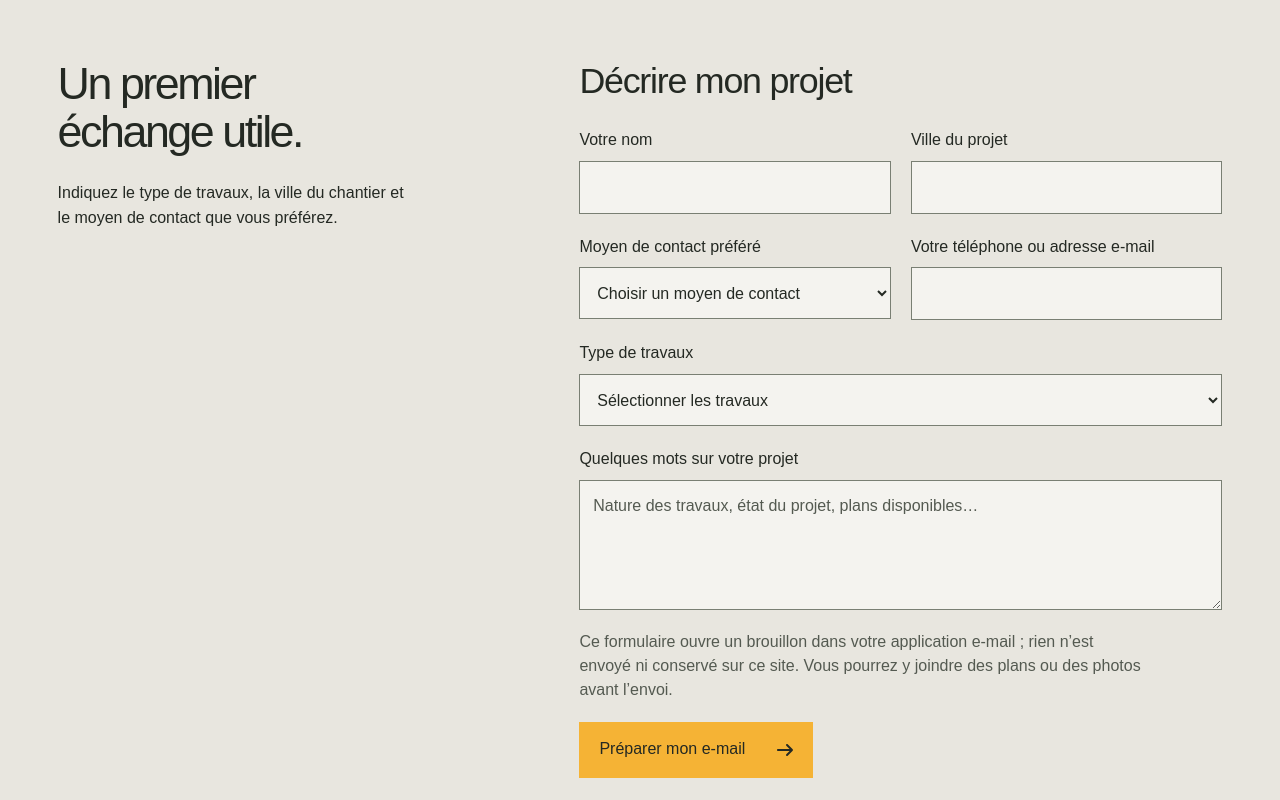
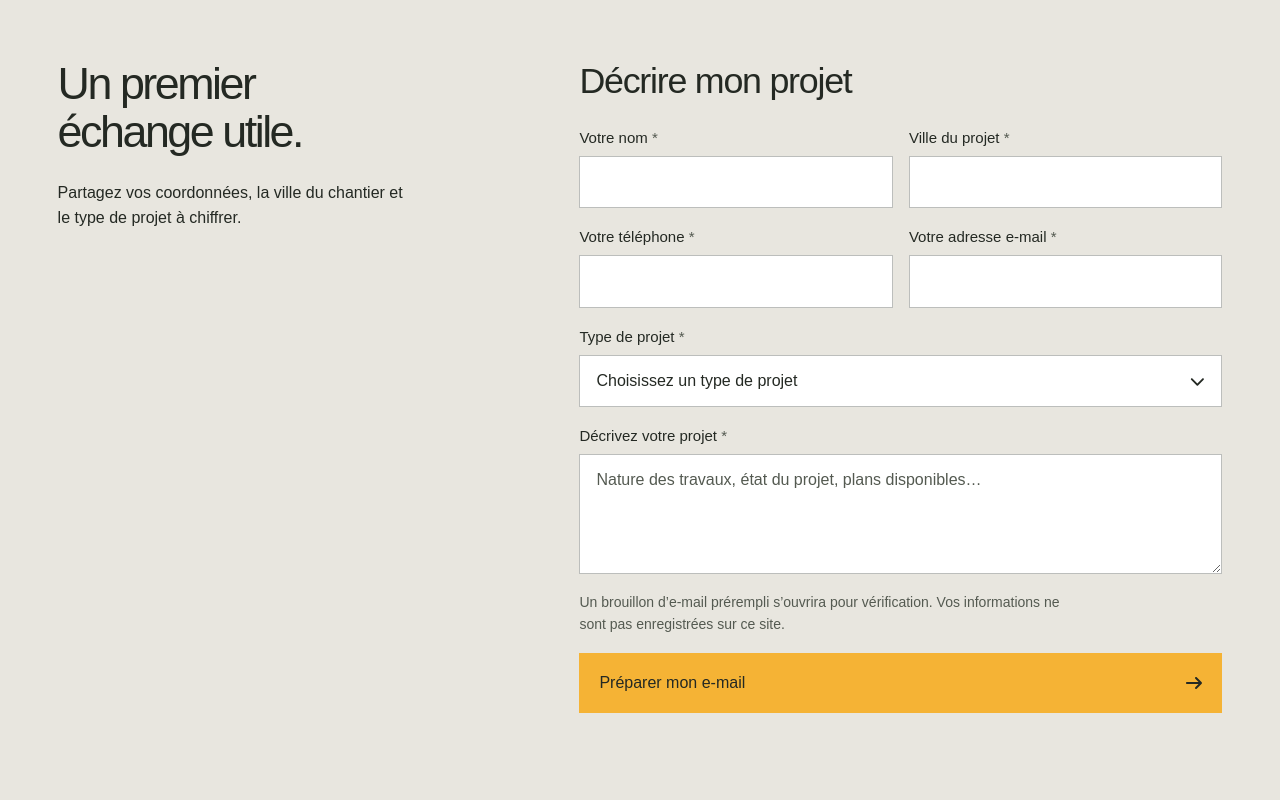
Before and after one commit to yassinejoundi/shamsbusine, a Next.js app: page /contact in a window 1280 px wide. Shown: the part 1120-1920 px from the top of the page. Built offline with nearby package versions, Linux system fonts and the light colour scheme; a web font is replaced by a local one.

Commit message:
feat(home): redesign quote form

```diff
--- a/app/globals.css
+++ b/app/globals.css
@@ -156,23 +156,45 @@ details > p { padding-block-start: 1rem; max-width: 53ch; }
 .faq-list details:nth-child(odd), .faq-list details[open] { background: var(--surface); }
 .faq-list summary { font-weight: 500; }
 .faq-list details > p { padding-block-end: .5rem; }
-.quote-section { background: var(--surface); padding-block: 5.5rem; padding-block-start: clamp(3rem, 4vw, 4rem); }
-.quote-layout { display: grid; grid-template-columns: minmax(0, 1fr) minmax(0, 1fr); gap: 8%; align-items: start; }
-.quote-copy > p { max-width: 36ch; margin-block-start: 2rem; }
-.contact-links { display: flex; flex-direction: column; align-items: flex-start; gap: .8rem; margin-block-start: 2rem; }
+.quote-section { background: var(--ink); color: var(--ground); padding-block: clamp(4rem, 8vw, 7rem); }
+.quote-layout { display: grid; grid-template-columns: minmax(0, .76fr) minmax(0, 1.24fr); gap: clamp(3rem, 7vw, 7rem); align-items: start; }
+.quote-copy { padding-block-start: .75rem; }
+.quote-copy h2 { max-width: 8ch; color: var(--ground); font-size: clamp(3.5rem, 6.2vw, 6.5rem); line-height: .94; letter-spacing: -.06em; }
+.quote-copy > p { max-width: 38ch; margin-block-start: 1.75rem; color: var(--ground); font-size: 1.125rem; }
+.contact-links { display: flex; flex-direction: column; align-items: flex-start; gap: .25rem; margin-block-start: 2rem; }
 .contact-links > a { display: inline-flex; align-items: center; min-height: 44px; gap: 1rem; overflow-wrap: anywhere; }
-.contact-links svg { width: 1rem; flex-shrink: 0; }
-.quote-form { display: flex; flex-direction: column; gap: 1.25rem; }
-.form-row { display: grid; grid-template-columns: minmax(0, 1fr) minmax(0, 1fr); gap: 1.25rem; }
-.quote-form label { display: flex; flex-direction: column; gap: .5rem; min-width: 0; font-weight: 500; }
+.contact-links svg { width: 1rem; flex: 0 0 1rem; color: var(--accent); }
+.quote-address { display: grid; grid-template-columns: 1.25rem minmax(0, 1fr); gap: 1rem; max-width: 36ch; margin-block-start: 1.75rem; font-style: normal; }
+.quote-address > svg { margin-block-start: .25rem; color: var(--accent); }
+.quote-address > span { display: grid; gap: .4rem; }
+.quote-address strong { color: var(--accent); font-size: .875rem; font-weight: 600; }
+.quote-address span span { line-height: 1.5; }
+.quote-form-panel { padding: clamp(1.5rem, 3vw, 3.25rem); background: var(--ground); color: var(--ink); }
+.quote-form-heading { margin-block-end: 1.75rem; }
+.quote-form-heading h3 { font-size: clamp(1.75rem, 3vw, 2.5rem); line-height: 1.05; letter-spacing: -.04em; }
+.quote-form-heading > p:last-child { max-width: 42ch; margin-block-start: .75rem; color: var(--secondary); }
+.quote-form { display: flex; flex-direction: column; gap: 1.125rem; margin-block-start: 0; }
+.form-row { display: grid; grid-template-columns: minmax(0, 1fr) minmax(0, 1fr); gap: 1rem; }
+.quote-form label { display: flex; flex-direction: column; gap: .5rem; min-width: 0; font-size: .9375rem; font-weight: 500; line-height: 1.4; }
+.form-label-text { display: block; }
+.required-mark { color: var(--secondary); }
+.form-select { position: relative; display: block; min-width: 0; }
 input, select, textarea { display: block; width: 100%; min-width: 0; border: 1px solid var(--input-edge); border-radius: 0; background: var(--ground); color: var(--ink); padding: .8rem; font-size: 1rem; font-weight: 400; }
 input, select { min-height: 52px; }
 textarea { resize: vertical; min-height: 120px; }
 textarea::placeholder { color: var(--secondary); }
-.form-note, .form-status { font-size: 1rem; line-height: 1.5; }
+.quote-form input, .quote-form select, .quote-form textarea { padding: .875rem 1rem; border-color: rgb(36 41 35 / 30%); background: var(--paper); }
+.quote-form select { appearance: none; cursor: pointer; }
+.quote-form select option { padding: .65rem 1rem; background: var(--ground); color: var(--ink); }
+.quote-form select option:checked { background: var(--accent); color: var(--ink); }
+.quote-form select option:disabled { color: var(--secondary); }
+.form-select-arrow { position: absolute; inset-inline-end: 1rem; inset-block-start: 50%; color: var(--ink); pointer-events: none; transform: translateY(-50%); }
+.quote-form :is(input, select, textarea):focus-visible { outline-color: var(--ink); outline-offset: 2px; border-color: var(--ink); }
+.quote-form .button { align-self: stretch; justify-content: space-between; min-height: 60px; }
+.form-note, .form-status { font-size: .875rem; line-height: 1.55; }
 .form-note { color: var(--secondary); }
 .form-status:empty { display: none; }
-.quote-form .button { align-self: flex-start; }
+.quote-form .form-status { color: var(--secondary); }
 .site-footer { background: var(--ink); color: var(--ground); padding-block: 3rem 1.5rem; }
 .footer-signature { font-size: clamp(2.9rem, 12.6vw, 12.5rem); line-height: 1.15; letter-spacing: -.065em; font-weight: 450; margin-block-end: 3rem; max-width: none; }
 .footer-main { display: grid; grid-template-columns: 1.4fr .6fr 1fr; gap: 3rem; }
@@ -212,6 +234,13 @@ textarea::placeholder { color: var(--secondary); }
 
 @media (max-width: 799px) {
   .process-steps li { grid-template-columns: minmax(0, 1fr); gap: .65rem; }
+}
+
+@media (max-width: 1099px) {
+  .quote-layout { grid-template-columns: minmax(0, 1fr); gap: 3rem; }
+  .quote-copy { max-width: 48rem; }
+  .quote-copy h2 { max-width: 12ch; }
+  .quote-form .form-row { grid-template-columns: minmax(0, 1fr) minmax(0, 1fr); }
 }
 
 @media (max-width: 699px) {
@@ -275,10 +304,14 @@ textarea::placeholder { color: var(--secondary); }
   .faq-list details { padding-inline: 1rem; }
   .questions .faq-list details { padding-inline: 1rem; }
   .questions .faq-answer > p { padding-inline-end: 0; }
-  .quote-copy > p { margin-block-start: 1.5rem; }
-  .quote-section { padding-block-start: 3rem; }
+  .quote-section { padding-block: 3rem; }
+  .quote-copy > p { margin-block-start: 1.25rem; font-size: 1rem; }
   .contact-links { margin-block-start: 1.5rem; gap: .4rem; }
+  .quote-form .form-row { grid-template-columns: minmax(0, 1fr); }
   .quote-form { margin-block-start: 1rem; }
+  .quote-form-panel .quote-form { margin-block-start: 0; }
+  .quote-form-panel { padding: 1.25rem; }
+  .quote-form-heading { margin-block-end: 1.25rem; }
   .footer-signature { margin-block-end: 2rem; }
   .footer-main { grid-template-columns: minmax(0, 1fr) minmax(0, 1.5fr); gap: 2rem 1.25rem; }
   .footer-identity { grid-column: 1 / -1; }
@@ -297,6 +330,10 @@ textarea::placeholder { color: var(--secondary); }
   html { scroll-behavior: smooth; }
   .button { transition: background-color 150ms ease-out, transform 150ms ease-out; }
   .button:not(:disabled):active { transform: scale(.96); }
+  .form-select-arrow { transition: transform 220ms cubic-bezier(.2, .8, .2, 1), color 180ms ease; }
+  .form-select:focus-within .form-select-arrow { color: var(--accent-hover); transform: translateY(-50%) rotate(180deg); }
+  .quote-form .button .arrow-icon { transition: transform 180ms ease; }
+  .quote-form .button:hover .arrow-icon { transform: translateX(.25rem); }
 }
 @media (prefers-reduced-motion: reduce) {
   /* ScrollTrigger can restore a cached inline scroll behavior after refresh. */
--- a/components/contact/ContactEnquiry.tsx
+++ b/components/contact/ContactEnquiry.tsx
@@ -6,7 +6,7 @@ export function ContactEnquiry() {
       <div className="frame contact-enquiry-layout">
         <div className="contact-enquiry-copy">
           <h2 id="contact-enquiry-title" data-reveal>Un premier échange utile.</h2>
-          <p data-reveal>Indiquez le type de travaux, la ville du chantier et le moyen de contact que vous préférez.</p>
+          <p data-reveal>Partagez vos coordonnées, la ville du chantier et le type de projet à chiffrer.</p>
         </div>
         <div className="contact-enquiry-form" aria-labelledby="contact-form-title">
           <h3 id="contact-form-title" data-reveal>Décrire mon projet</h3>
--- a/components/home/QuoteForm.tsx
+++ b/components/home/QuoteForm.tsx
@@ -1,42 +1,60 @@
 "use client";
 
 import { useState } from "react";
+import { FontAwesomeIcon } from "@fortawesome/react-fontawesome";
+import { faChevronDown } from "@fortawesome/free-solid-svg-icons";
 import { enquiryEmail } from "@/lib/enquiry";
 import { Arrow } from "@/components/site/Arrow";
 
+function isValidPhone(value: string) {
+  const digits = value.replace(/\D/g, "");
+  return digits.length >= 7 && digits.length <= 15 && /^[+0-9().\s-]+$/.test(value);
+}
+
 export function QuoteForm() {
   const [notice, setNotice] = useState("");
-  const [contactMethod, setContactMethod] = useState("");
 
   return (
-    <form className="quote-form" action="mailto:info@shamsbusine.com" method="get" onInput={(event) => {
+    <form className="quote-form" aria-label="Demande de devis" action="mailto:info@shamsbusine.com" method="get" onInput={(event) => {
       const field = event.target;
-      if (field instanceof HTMLInputElement || field instanceof HTMLTextAreaElement) field.setCustomValidity("");
+      if (field instanceof HTMLInputElement || field instanceof HTMLTextAreaElement || field instanceof HTMLSelectElement) {
+        field.setCustomValidity("");
+        if (field instanceof HTMLInputElement && field.name === "phone" && field.value && !isValidPhone(field.value)) {
+          field.setCustomValidity("Saisissez un numéro de téléphone valide.");
+        }
+      }
+      setNotice("");
+    }} onInvalid={(event) => {
+      const field = event.target;
+      if (!(field instanceof HTMLInputElement || field instanceof HTMLTextAreaElement || field instanceof HTMLSelectElement)) return;
+      if (field.validity.valueMissing) field.setCustomValidity("Veuillez renseigner ce champ.");
+      else if (field instanceof HTMLInputElement && field.type === "email" && field.validity.typeMismatch) field.setCustomValidity("Saisissez une adresse e-mail valide.");
+      else if (field instanceof HTMLInputElement && field.name === "phone" && !isValidPhone(field.value)) field.setCustomValidity("Saisissez un numéro de téléphone valide.");
     }} onSubmit={(event) => {
       event.preventDefault();
       const data = new FormData(event.currentTarget);
       const value = (key: string) => String(data.get(key) ?? "").trim();
-      for (const name of ["name", "city", "contactDetails", "description"]) {
+      for (const name of ["name", "city", "phone", "email", "type", "description"]) {
         if (value(name)) continue;
-        const field = event.currentTarget.elements.namedItem(name) as HTMLInputElement | HTMLTextAreaElement;
+        const field = event.currentTarget.elements.namedItem(name) as HTMLInputElement | HTMLTextAreaElement | HTMLSelectElement;
         field.setCustomValidity("Veuillez renseigner ce champ.");
         field.reportValidity();
         return;
       }
-      window.location.href = enquiryEmail({ name: value("name"), city: value("city"), type: value("type"), description: value("description"), contactMethod: value("contactMethod"), contactDetails: value("contactDetails") });
-      setNotice("Votre application e-mail est sollicitée. Relisez puis envoyez votre message. Si elle ne s’ouvre pas, utilisez le lien e-mail de cette section.");
+      window.location.href = enquiryEmail({ name: value("name"), city: value("city"), phone: value("phone"), email: value("email"), type: value("type"), description: value("description") });
+      setNotice("Un brouillon prérempli s’ouvre dans votre application e-mail. Vérifiez les informations avant l’envoi.");
     }}>
       <div className="form-row">
-        <label>Votre nom<input name="name" autoComplete="name" required maxLength={100} /></label>
-        <label>Ville du projet<input name="city" autoComplete="address-level2" required maxLength={100} /></label>
+        <label><span className="form-label-text">Votre nom <span className="required-mark" aria-hidden="true">*</span></span><input name="name" autoComplete="name" required maxLength={100} /></label>
+        <label><span className="form-label-text">Ville du projet <span className="required-mark" aria-hidden="true">*</span></span><input name="city" autoComplete="address-level2" required maxLength={100} /></label>
       </div>
       <div className="form-row">
-        <label>Moyen de contact préféré<select name="contactMethod" value={contactMethod} onChange={(event) => setContactMethod(event.target.value)} required><option value="" disabled>Choisir un moyen de contact</option><option>Téléphone</option><option>E-mail</option></select></label>
-        <label>{contactMethod === "Téléphone" ? "Votre numéro de téléphone" : contactMethod === "E-mail" ? "Votre adresse e-mail" : "Votre téléphone ou adresse e-mail"}<input name="contactDetails" type={contactMethod === "Téléphone" ? "tel" : contactMethod === "E-mail" ? "email" : "text"} autoComplete={contactMethod === "Téléphone" ? "tel" : contactMethod === "E-mail" ? "email" : "off"} required maxLength={200} /></label>
+        <label><span className="form-label-text">Votre téléphone <span className="required-mark" aria-hidden="true">*</span></span><input name="phone" type="tel" autoComplete="tel" inputMode="tel" required maxLength={24} /></label>
+        <label><span className="form-label-text">Votre adresse e-mail <span className="required-mark" aria-hidden="true">*</span></span><input name="email" type="email" autoComplete="email" required maxLength={254} /></label>
       </div>
-      <label>Type de travaux<select name="type" defaultValue="" required><option value="" disabled>Sélectionner les travaux</option><option>Construction / gros œuvre</option><option>Rénovation / finitions</option><option>Étanchéité</option><option>Second œuvre / techniques</option><option>Conseil / suivi</option><option>Autre projet</option></select></label>
-      <label>Quelques mots sur votre projet<textarea name="description" rows={4} required maxLength={2000} placeholder="Nature des travaux, état du projet, plans disponibles…" /></label>
-      <p className="form-note" id="email-note">Ce formulaire ouvre un brouillon dans votre application e-mail ; rien n’est envoyé ni conservé sur ce site. Vous pourrez y joindre des plans ou des photos avant l’envoi.</p>
+      <label><span className="form-label-text">Type de projet <span className="required-mark" aria-hidden="true">*</span></span><span className="form-select"><select name="type" defaultValue="" required><option value="" disabled>Choisissez un type de projet</option><option>Construction / gros œuvre</option><option>Rénovation / finitions</option><option>Étanchéité</option><option>Second œuvre / techniques</option><option>Conseil / suivi</option><option>Autre projet</option></select><span className="form-select-arrow" aria-hidden="true"><FontAwesomeIcon icon={faChevronDown} /></span></span></label>
+      <label><span className="form-label-text">Décrivez votre projet <span className="required-mark" aria-hidden="true">*</span></span><textarea name="description" rows={4} required maxLength={2000} placeholder="Nature des travaux, état du projet, plans disponibles…" /></label>
+      <p className="form-note" id="email-note">Un brouillon d’e-mail prérempli s’ouvrira pour vérification. Vos informations ne sont pas enregistrées sur ce site.</p>
       <button type="submit" className="button" aria-describedby="email-note">Préparer mon e-mail <Arrow /></button>
       <p className="form-status" role="status">{notice}</p>
     </form>
--- a/components/home/QuoteSection.tsx
+++ b/components/home/QuoteSection.tsx
@@ -1,5 +1,5 @@
 import { FontAwesomeIcon } from "@fortawesome/react-fontawesome";
-import { faPhone, faEnvelope, faCommentDots } from "@fortawesome/free-solid-svg-icons";
+import { faPhone, faEnvelope, faCommentDots, faLocationDot } from "@fortawesome/free-solid-svg-icons";
 import { contact } from "@/lib/site";
 import { QuoteForm } from "./QuoteForm";
 
@@ -8,15 +8,28 @@ export function QuoteSection() {
     <section className="quote-section" id="devis" aria-labelledby="quote-title">
       <div className="frame quote-layout">
         <div className="quote-copy">
-          <h2 id="quote-title" data-reveal>Votre projet<br />commence ici.</h2>
-          <p data-reveal>Un terrain, des plans, une envie de rénover ? Racontez-nous votre projet pour préparer un premier échange.</p>
+          <h2 id="quote-title" data-reveal>Bâtissons<br />la suite.</h2>
+          <p data-reveal>Construction, rénovation ou aménagement : racontez-nous votre besoin pour préciser ensemble les prochaines étapes.</p>
           <div className="contact-links" data-reveal>
             <a href={contact.phoneHref}><FontAwesomeIcon icon={faPhone} aria-hidden="true" /> {contact.phone}</a>
             <a href={contact.whatsapp}><FontAwesomeIcon icon={faCommentDots} aria-hidden="true" /> Échanger sur WhatsApp</a>
             <a href={`mailto:${contact.email}`}><FontAwesomeIcon icon={faEnvelope} aria-hidden="true" /> {contact.email}</a>
           </div>
+          <address className="quote-address" data-reveal>
+            <FontAwesomeIcon icon={faLocationDot} aria-hidden="true" />
+            <span>
+              <strong>Notre adresse</strong>
+              <span>3e étage, bureau 509,<br />quartier industriel, 2 Rue Sidi Ghanem,<br />Marrakech 40000</span>
+            </span>
+          </address>
         </div>
-        <QuoteForm />
+        <div className="quote-form-panel">
+          <div className="quote-form-heading" data-reveal>
+            <h3 id="quote-form-title">Les détails du projet</h3>
+            <p>Tous les champs sont nécessaires pour préparer votre demande.</p>
+          </div>
+          <QuoteForm />
+        </div>
       </div>
     </section>
   );
--- a/components/home/Services.tsx
+++ b/components/home/Services.tsx
@@ -7,7 +7,7 @@ type Service = {
   image?: {
     src: string;
     alt: string;
-    caption: string;
+    caption?: string;
     kind: "structure" | "finishes";
   };
 };
@@ -37,7 +37,6 @@ const services: Service[] = [
     image: {
       src: "/images/services-finitions.webp",
       alt: "Plafond en bois aux lignes géométriques dans un intérieur clair.",
-      caption: "Un détail de finition en bois.",
       kind: "finishes",
     },
   },
@@ -75,7 +74,7 @@ export function Services() {
                   <div className={`photo service-tile__photo service-tile__photo--${image.kind}`}>
                     <Image src={image.src} alt={image.alt} fill sizes="(max-width: 1099px) 100vw, 58vw" />
                   </div>
-                  <figcaption>{image.caption}</figcaption>
+                  {image.caption && <figcaption>{image.caption}</figcaption>}
                 </figure>
               )}
               <div className="service-tile__body">
--- a/lib/enquiry.ts
+++ b/lib/enquiry.ts
@@ -1,6 +1,5 @@
-export function enquiryEmail(values: { name: string; city: string; type: string; description: string; contactMethod?: string; contactDetails?: string }) {
+export function enquiryEmail(values: { name: string; city: string; phone: string; email: string; type: string; description: string }) {
   const subject = `Demande de devis — ${values.type} à ${values.city}`;
-  const contactLine = values.contactDetails ? `\nMoyen de contact préféré : ${values.contactMethod}\nCoordonnées : ${values.contactDetails}` : "";
-  const body = `Bonjour Shams Busine,\n\nJe souhaite discuter de mon projet.\n\nNom : ${values.name}\nVille : ${values.city}\nTravaux : ${values.type}${contactLine}\n\n${values.description}\n\nMerci de me recontacter.`;
+  const body = `Bonjour Shams Busine,\n\nJe souhaite discuter de mon projet.\n\nNom : ${values.name}\nVille : ${values.city}\nTéléphone : ${values.phone}\nE-mail : ${values.email}\nProjet : ${values.type}\n\nDescription :\n${values.description}\n\nMerci de me recontacter.`;
   return `mailto:info@shamsbusine.com?subject=${encodeURIComponent(subject)}&body=${encodeURIComponent(body)}`;
 }
```
